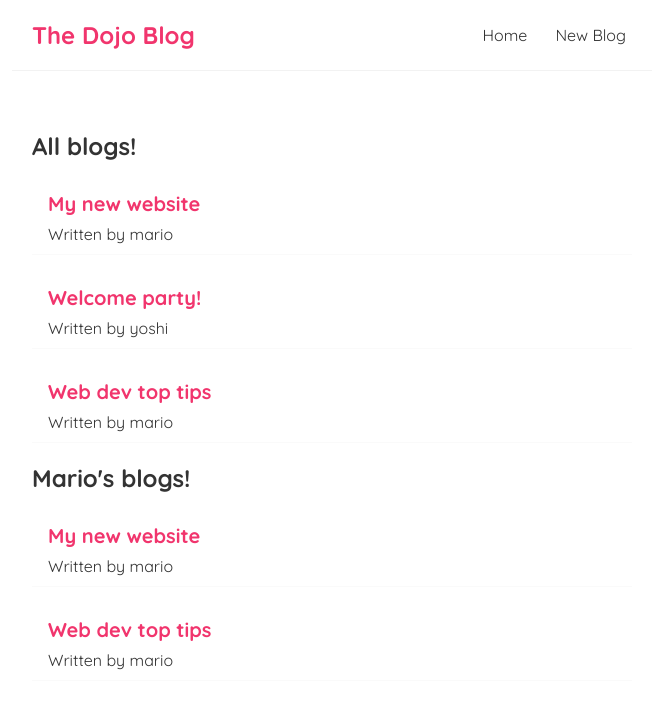
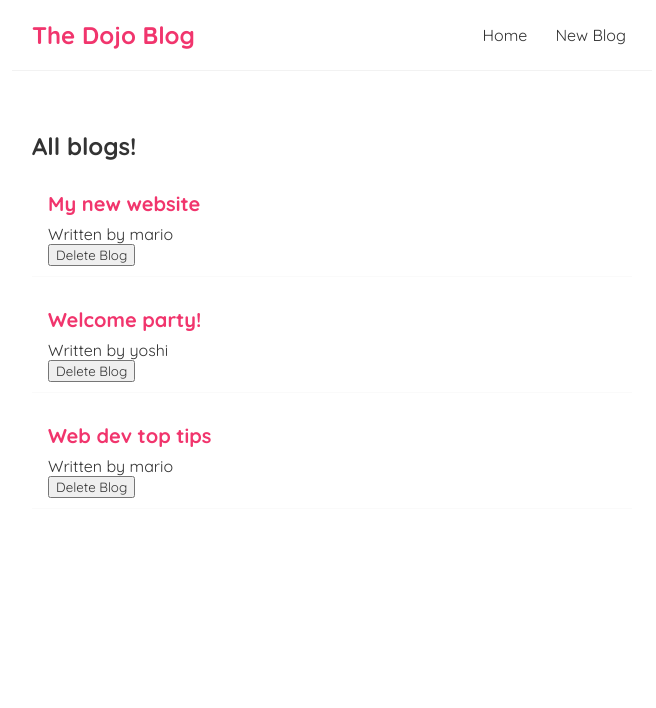
Before and after one commit to briansimiyuj/React-Tutorial, a React (Create React App) app in the folder dojo-blog/: page / in a window 1280 px wide. Shown: the top 708 px of the page, without its empty margins (308-964 px from the left). Built offline with nearby package versions, Linux system fonts and the light colour scheme.

Commit message:
Functions as props

```diff
--- a/dojo-blog/src/BlogList.jsx
+++ b/dojo-blog/src/BlogList.jsx
@@ -1,7 +1,4 @@
-const BlogList = ( {blogs, title} ) =>{
-
-    console.log(blogs, title)
-
+const BlogList = ( {blogs, title, blogDelete} ) =>{
 
     return(
 
@@ -21,6 +18,8 @@ const BlogList = ( {blogs, title} ) =>{
 
                         <p>Written by {blog.author}</p>
 
+                        <button onClick={() => blogDelete(blog.id)}>Delete Blog</button>
+
                     </div>
 
                 ))
--- a/dojo-blog/src/Home.jsx
+++ b/dojo-blog/src/Home.jsx
@@ -15,13 +15,20 @@ const Home = () =>{
     ])
 
 
+    const blogDelete = (id) =>{
+
+       const newBlogs = blogs.filter(blog => blog.id !== id)
+
+       setBlogs(newBlogs)
+
+    }
+
+
     return(
 
         <div className="home">
 
-          <BlogList blogs={blogs} title='All blogs!'/>
-
-          <BlogList blogs={blogs.filter(blog => blog.author === 'mario')} title="Mario's blogs!"/>
+          <BlogList blogs={blogs} title='All blogs!' blogDelete={blogDelete}/>
 
         </div>
 
```
Also changed, not shown: 1 other file (tests, documents, lock files or other folders).
